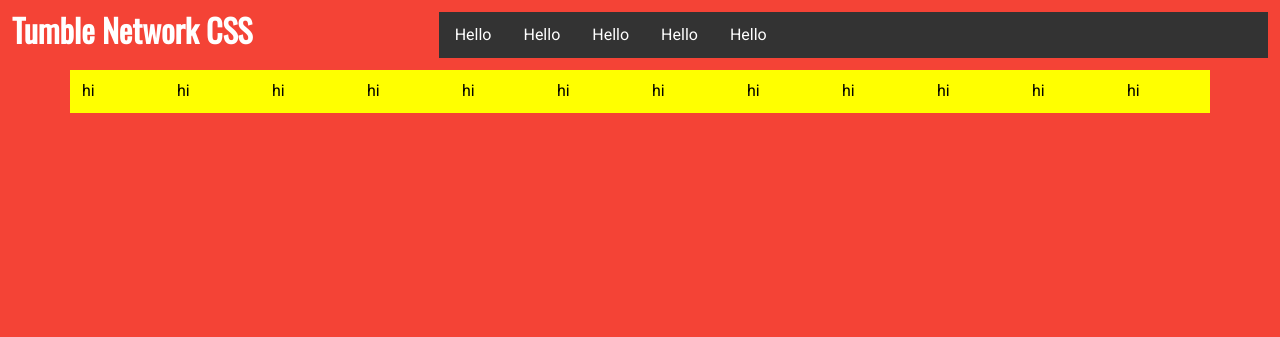
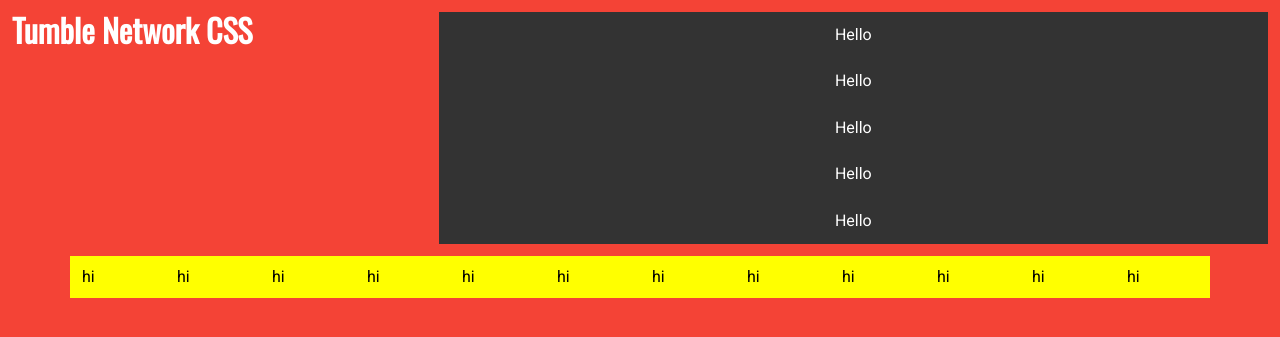
Before and after one commit to tumblenet/tumblenet-css, a Jekyll site: the page built from index.html, in a window 1280 px wide. Shown: the top 337 px of the page. Built offline with Jekyll 4.4.1, drawn with Linux system fonts in a browser that asks for light colours.

Commit message:
Update tumblenet.min.html

```diff
--- a/css/tumblenet.min.html
+++ b/css/tumblenet.min.html
@@ -122,7 +122,7 @@
 {% endfor %}
 {% for i in (1..3) %}
 .tn-align-{% cycle 'left','right','center' %} {
-    {% cycle ' text-align: left;',' text-align: right;','margin-right: auto;
+    {% cycle ' float: left;',' float: right;','margin-right: auto;
    margin-left: auto;' %};
 }
 {% endfor %}
```
Also changed, not shown: other parts of css/tumblenet.min.html (+0 -4 lines).
